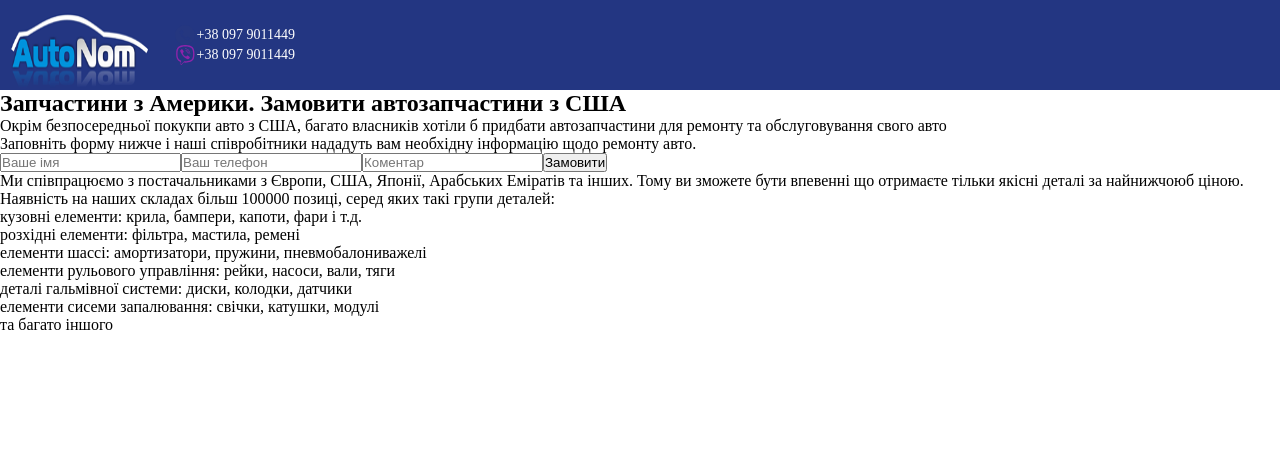
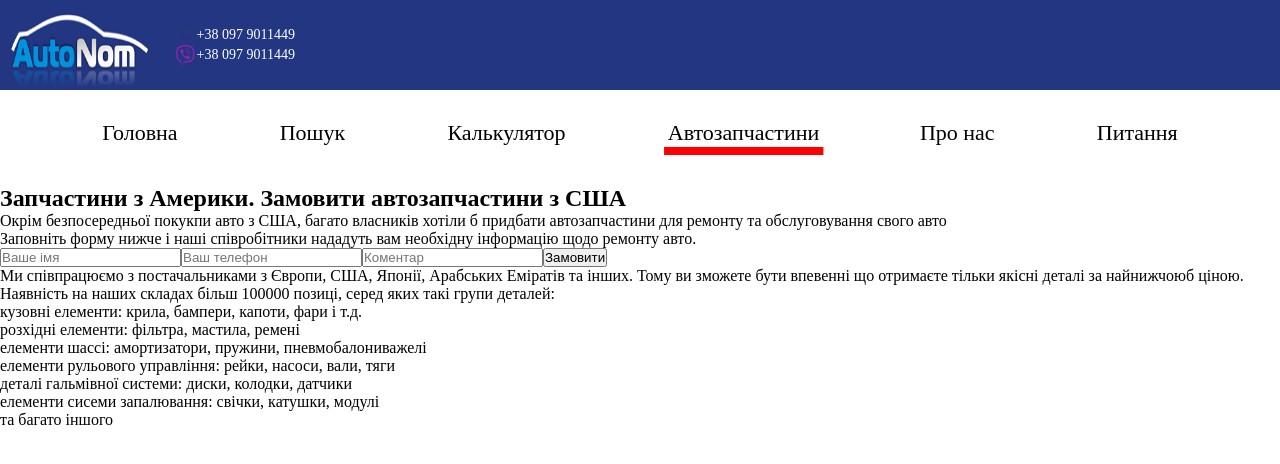
Before and after one commit to AndreyMad/carCalculator, a React (Create React App) app: page /parts in a window 1280 px wide. Shown: the top 464 px of the page. Built offline with nearby package versions, Linux system fonts and the light colour scheme.

Commit message:
add tabl nev

```diff
--- a/src/components/About/About.js
+++ b/src/components/About/About.js
@@ -77,6 +77,7 @@ const About = () => {
               </p>
             </li>
           </ul>
+          <CallBackBtn styles={{ margin: "30px auto" }} />
         </div>
       </section>
       <Footer />
--- a/src/components/Header/Header.js
+++ b/src/components/Header/Header.js
@@ -8,6 +8,7 @@ import routes from "../../routes/routes";
 
 const Header = () => {
   return (
+    <>
       <div className={style.container}>
         <NavLink className={style.logo} to={routes.MAIN_PAGE.path}>
           <img src={logo} alt="autonom logo" />
@@ -41,6 +42,67 @@ const Header = () => {
           </div>
         </div>
       </div>
+      <div className={style.tabletNav}>
+        <ul className={style.menuList}>
+          <li className={style.menuItem}>
+            <NavLink
+              exact
+              className={style.menuLink}
+              activeClassName={style.menuLinkActive}
+              to={routes.MAIN_PAGE.path}
+            >
+              Головна
+            </NavLink>
+          </li>
+          <li className={style.menuItem}>
+            <NavLink
+              className={style.menuLink}
+              activeClassName={style.menuLinkActive}
+              to={routes.SEARCH_PAGE.path}
+            >
+              Пошук
+            </NavLink>
+          </li>
+          <li className={style.menuItem}>
+            <NavLink
+              className={style.menuLink}
+              activeClassName={style.menuLinkActive}
+              to={routes.CALCULATOR_PAGE.path}
+            >
+              Калькулятор
+            </NavLink>
+          </li>
+
+          <li className={style.menuItem}>
+            <NavLink
+              className={style.menuLink}
+              activeClassName={style.menuLinkActive}
+              to={routes.PARTS_PAGE.path}
+            >
+              Автозапчастини
+            </NavLink>
+          </li>
+          <li className={style.menuItem}>
+            <NavLink
+              className={style.menuLink}
+              activeClassName={style.menuLinkActive}
+              to={routes.ABOUT_US_PAGE.path}
+            >
+              Про нас
+            </NavLink>
+          </li>
+          <li className={style.menuItem}>
+            <NavLink
+              className={style.menuLink}
+              activeClassName={style.menuLinkActive}
+              to={routes.ANSWERS.path}
+            >
+              Питання
+            </NavLink>
+          </li>
+        </ul>
+      </div>
+    </>
   );
 };
 
--- a/src/components/Header/Header.module.css
+++ b/src/components/Header/Header.module.css
@@ -52,6 +52,63 @@
   line-height: 20px;
 }
 
+.tabletNav {
+  width: 100%;
+  position: relative;
+  display: none;
+}
+
+@media (min-width: 758px) {
+  .tabletNav {
+    display: block;
+    margin-bottom: 10px;
+  }
+  .menuList {
+    display: flex;
+    height: 85px;
+    justify-content: space-evenly;
+    list-style: none;
+    align-items: center;
+  }
+  .menuItem {
+    font-size: 20px;
+    max-width: 150px;
+    text-decoration: none;
+    color: #000000;
+  }
+  .menuLink {
+    text-decoration: none;
+    color: #000000;
+    position: relative;
+    border: none;
+    font-size: 22px;
+  }
+  .menuLink::before {
+    content: "";
+    border: 4px solid transparent;
+    transition: 600ms;
+    position: absolute;
+    bottom: -10px;
+    left: 50%;
+    width: 0%;
+    transform: translateX(-50%);
+  }
+  .menuLinkActive {
+    transition: 600ms;
+    position: relative;
+  }
+  .menuLink:hover::before,
+  .menuLinkActive::before {
+    content: "";
+    border: 4px solid red;
+    transition: 600ms;
+    position: absolute;
+    background-color: red;
+    bottom: -10px;
+    width: 100%;
+    left: 50%;
+  }
+}
 @media (min-width: 1200px) {
   .container {
     height: 90px;
--- a/src/pages/Navigation/Navigation.jsx
+++ b/src/pages/Navigation/Navigation.jsx
@@ -77,7 +77,11 @@ class Navigation extends Component {
           classNames={slide}
         >
           <>
-            <div className={style.overlay} onClick={this.togleHelper}>
+            <div
+              className={style.overlay}
+              onClick={this.togleHelper}
+              role="presentation"
+            >
               <ul className={style.menuList}>
                 <li className={style.menuItem}>
                   <img src={homeIcon} className={style.icon} alt="search" />
--- a/src/pages/SearchPage/SearchPage.module.css
+++ b/src/pages/SearchPage/SearchPage.module.css
@@ -5,7 +5,7 @@
   flex-wrap: wrap;
 }
 .wrapper {
-  min-height: 400px;
+  min-height: 92vh;
   width: 100%;
   background-repeat: no-repeat;
   background-size: cover;
```
Lines whose indentation alone changed are shown as unchanged.
